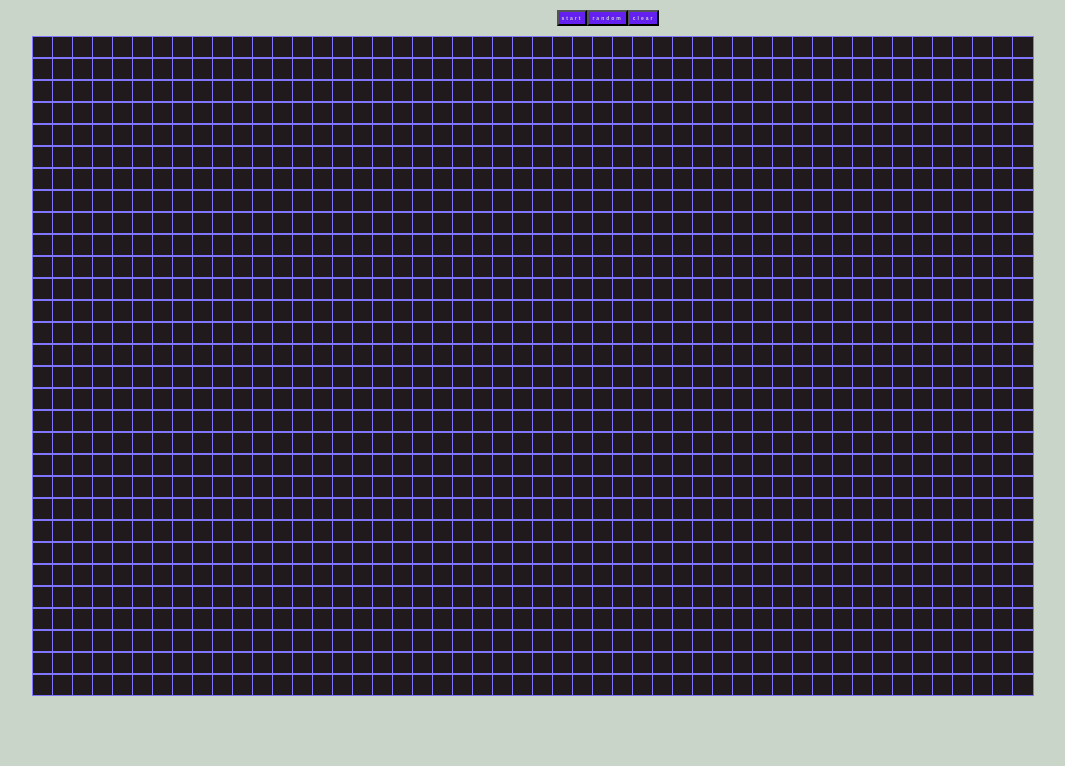
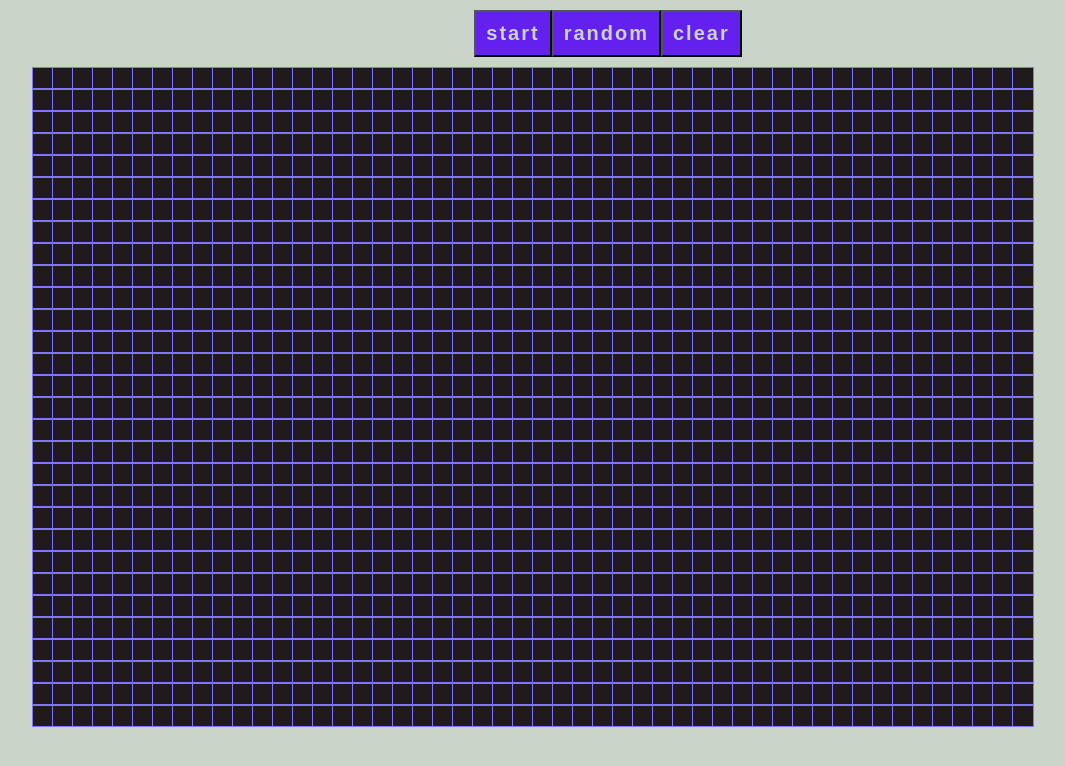
Before and after one commit to HeyClos/cellular-automata-game, a React (Create React App) app: page / in a window 1280 px wide. Shown: the top 766 px of the page, without its empty margins (32-1097 px from the left). Built offline with nearby package versions, Linux system fonts and the light colour scheme.

Commit message:
style test: button font styling

```diff
--- a/src/App.css
+++ b/src/App.css
@@ -11,8 +11,8 @@ button {
   margin-top: 10px;
   margin-bottom: 10px;
   font-weight: bold;
-  font-size: 5px;
-  padding: 3px;
+  font-size: 20px;
+  padding: 10px;
 }
 
 .Grid {
```
